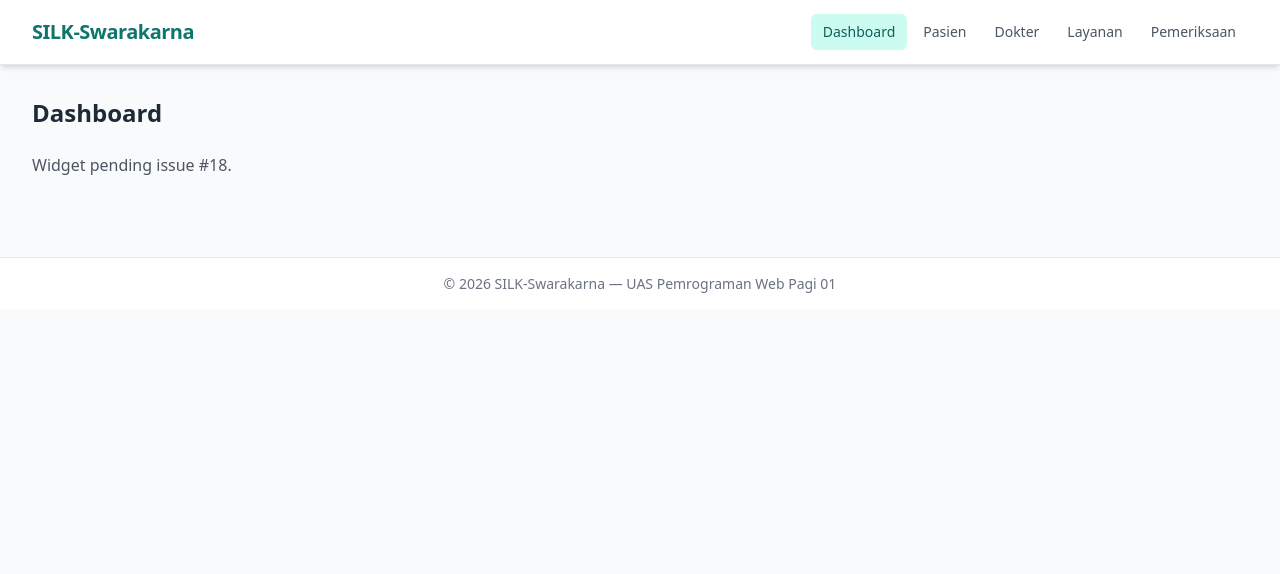
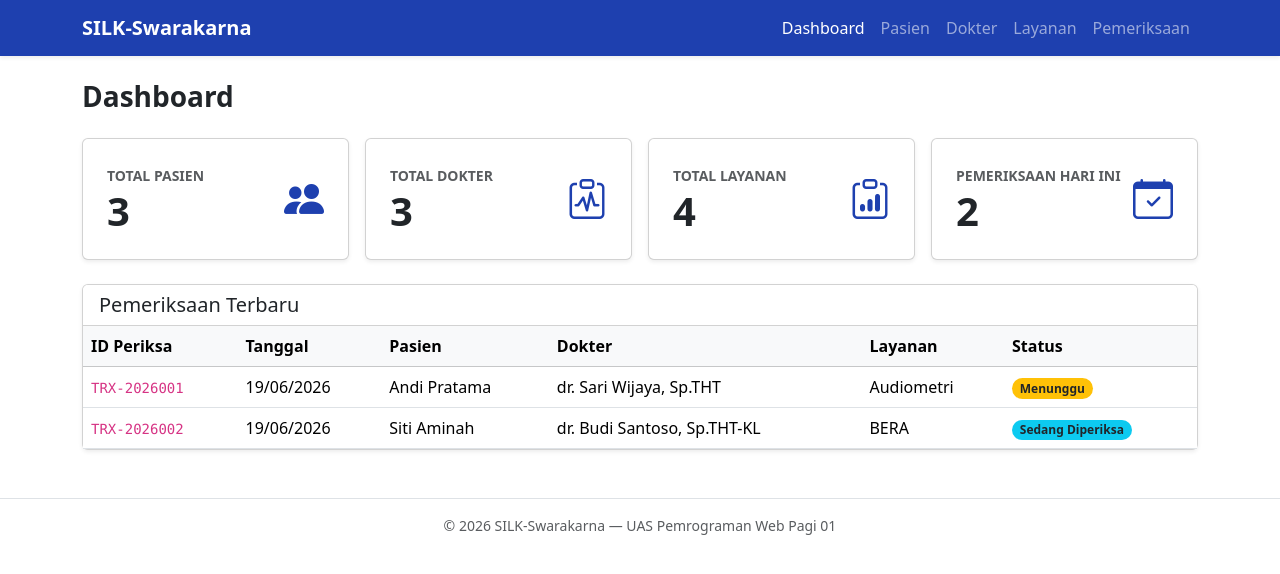
Before and after one commit to TudeOrangBiasa/silk-swarakarna-uas, a PHP site: page / in a window 1280 px wide. Shown: the top 574 px of the page. Run offline with PHP 8.4, Linux system fonts and the light colour scheme; some libraries are stand-ins or nearby versions.

Commit message:
feat: bootstrap 5 layout (#25)
- public/assets/css/app.css: --bs-primary navy #1e40af override
- views/layout/header.php: Bootstrap navbar (navbar-expand-lg), CDN includes,
  active link detection, page wrapper container
- views/layout/footer.php: Bootstrap JS CDN, copyright footer
- views/dashboard.php: 4 widget cards + Pemeriksaan Terbaru table
- views/_placeholder.php: placeholder for unimplemented views
- views/errors/404.php: 404 page with back-to-dashboard link
- Design system: Bootstrap 5.3, navy primary, Bahasa Indonesia

```diff
--- a/views/dashboard.php
+++ b/views/dashboard.php
@@ -1,9 +1,98 @@
-<?php
-$page_title = 'Dashboard - SILK-Swarakarna';
-require_once __DIR__ . '/layout/header.php';
-?>
+<!-- Dashboard content -- rendered via front controller layout -->
 
-<h2 class="text-2xl font-bold mb-6">Dashboard</h2>
-<p class="text-gray-600">Widget pending issue #18.</p>
+<h1 class="h3 fw-semibold mb-4">Dashboard</h1>
 
-<?php require_once __DIR__ . '/layout/footer.php'; ?>
+<div class="row g-3 mb-4">
+    <div class="col-12 col-md-6 col-lg-3">
+        <div class="card shadow-sm h-100">
+            <div class="card-body p-4">
+                <div class="d-flex align-items-center justify-content-between">
+                    <div>
+                        <small class="text-muted text-uppercase fw-semibold">Total Pasien</small>
+                        <div class="display-6 fw-bold">3</div>
+                    </div>
+                    <i class="bi bi-people-fill text-primary fs-1"></i>
+                </div>
+            </div>
+        </div>
+    </div>
+    <div class="col-12 col-md-6 col-lg-3">
+        <div class="card shadow-sm h-100">
+            <div class="card-body p-4">
+                <div class="d-flex align-items-center justify-content-between">
+                    <div>
+                        <small class="text-muted text-uppercase fw-semibold">Total Dokter</small>
+                        <div class="display-6 fw-bold">3</div>
+                    </div>
+                    <i class="bi bi-clipboard-pulse text-primary fs-1"></i>
+                </div>
+            </div>
+        </div>
+    </div>
+    <div class="col-12 col-md-6 col-lg-3">
+        <div class="card shadow-sm h-100">
+            <div class="card-body p-4">
+                <div class="d-flex align-items-center justify-content-between">
+                    <div>
+                        <small class="text-muted text-uppercase fw-semibold">Total Layanan</small>
+                        <div class="display-6 fw-bold">4</div>
+                    </div>
+                    <i class="bi bi-clipboard-data text-primary fs-1"></i>
+                </div>
+            </div>
+        </div>
+    </div>
+    <div class="col-12 col-md-6 col-lg-3">
+        <div class="card shadow-sm h-100">
+            <div class="card-body p-4">
+                <div class="d-flex align-items-center justify-content-between">
+                    <div>
+                        <small class="text-muted text-uppercase fw-semibold">Pemeriksaan Hari Ini</small>
+                        <div class="display-6 fw-bold">2</div>
+                    </div>
+                    <i class="bi bi-calendar-check text-primary fs-1"></i>
+                </div>
+            </div>
+        </div>
+    </div>
+</div>
+
+<div class="card shadow-sm">
+    <div class="card-header bg-white">
+        <h2 class="h5 mb-0">Pemeriksaan Terbaru</h2>
+    </div>
+    <div class="card-body p-0">
+        <div class="table-responsive">
+            <table class="table table-hover align-middle mb-0">
+                <thead class="table-light">
+                    <tr>
+                        <th>ID Periksa</th>
+                        <th>Tanggal</th>
+                        <th>Pasien</th>
+                        <th>Dokter</th>
+                        <th>Layanan</th>
+                        <th>Status</th>
+                    </tr>
+                </thead>
+                <tbody>
+                    <tr>
+                        <td><code>TRX-2026001</code></td>
+                        <td>19/06/2026</td>
+                        <td>Andi Pratama</td>
+                        <td>dr. Sari Wijaya, Sp.THT</td>
+                        <td>Audiometri</td>
+                        <td><span class="badge rounded-pill bg-warning text-dark">Menunggu</span></td>
+                    </tr>
+                    <tr>
+                        <td><code>TRX-2026002</code></td>
+                        <td>19/06/2026</td>
+                        <td>Siti Aminah</td>
+                        <td>dr. Budi Santoso, Sp.THT-KL</td>
+                        <td>BERA</td>
+                        <td><span class="badge rounded-pill bg-info text-dark">Sedang Diperiksa</span></td>
+                    </tr>
+                </tbody>
+            </table>
+        </div>
+    </div>
+</div>
--- a/views/layout/footer.php
+++ b/views/layout/footer.php
@@ -1,8 +1,7 @@
     </main>
-    <footer class="bg-white border-t border-gray-200 mt-12">
-        <div class="max-w-7xl mx-auto px-4 sm:px-6 lg:px-8 py-4 text-center text-sm text-gray-500">
-            &copy; 2026 SILK-Swarakarna — UAS Pemrograman Web Pagi 01
-        </div>
+    <footer class="bg-white border-top mt-4 py-3 text-center text-muted small">
+        &copy; 2026 SILK-Swarakarna — UAS Pemrograman Web Pagi 01
     </footer>
+    <script src="https://cdn.jsdelivr.net/npm/bootstrap@5.3.3/dist/js/bootstrap.bundle.min.js" defer></script>
 </body>
 </html>
--- a/views/layout/header.php
+++ b/views/layout/header.php
@@ -9,37 +9,39 @@ $current_uri = parse_url($_SERVER['REQUEST_URI'], PHP_URL_PATH);
     <meta charset="UTF-8">
     <meta name="viewport" content="width=device-width, initial-scale=1.0">
     <title><?= htmlspecialchars($page_title) ?></title>
-    <script src="https://cdn.tailwindcss.com"></script>
+    <link rel="stylesheet" href="https://cdn.jsdelivr.net/npm/bootstrap@5.3.3/dist/css/bootstrap.min.css">
+    <link rel="stylesheet" href="https://cdn.jsdelivr.net/npm/bootstrap-icons@1.11.3/font/bootstrap-icons.css">
+    <link rel="stylesheet" href="<?= APP_URL ?>/assets/css/app.css">
+    <script src="https://cdn.jsdelivr.net/npm/bootstrap@5.3.3/dist/js/bootstrap.bundle.min.js" defer></script>
 </head>
-<body class="bg-gray-50 text-gray-800 antialiased">
-    <nav class="bg-white shadow-md border-b border-gray-200">
-        <div class="max-w-7xl mx-auto px-4 sm:px-6 lg:px-8">
-            <div class="flex items-center justify-between h-16">
-                <a href="<?= APP_URL ?>" class="text-xl font-bold text-teal-700 tracking-tight">
-                    SILK-Swarakarna
-                </a>
-                <div class="flex space-x-1">
+<body class="bg-body">
+    <nav class="navbar navbar-expand-lg navbar-dark bg-primary shadow-sm">
+        <div class="container">
+            <a class="navbar-brand fw-bold" href="<?= APP_URL ?>">SILK-Swarakarna</a>
+            <button class="navbar-toggler" type="button" data-bs-toggle="collapse" data-bs-target="#nav">
+                <span class="navbar-toggler-icon"></span>
+            </button>
+            <div class="collapse navbar-collapse" id="nav">
+                <ul class="navbar-nav ms-auto">
                     <?php
                     $navLinks = [
-                        '/'          => 'Dashboard',
-                        '/pasien'    => 'Pasien',
-                        '/dokter'    => 'Dokter',
-                        '/layanan'   => 'Layanan',
-                        '/pemeriksaan' => 'Pemeriksaan',
+                        '/'             => 'Dashboard',
+                        '/pasien'       => 'Pasien',
+                        '/dokter'       => 'Dokter',
+                        '/layanan'      => 'Layanan',
+                        '/pemeriksaan'  => 'Pemeriksaan',
                     ];
                     foreach ($navLinks as $path => $label):
                         $active = $current_uri === $path || str_starts_with($current_uri, $path . '/');
                     ?>
-                        <a href="<?= $path ?>"
-                           class="px-3 py-2 rounded-md text-sm font-medium transition
-                                  <?= $active
-                                      ? 'bg-teal-100 text-teal-800'
-                                      : 'text-gray-600 hover:bg-gray-100 hover:text-gray-900' ?>">
-                            <?= $label ?>
-                        </a>
+                        <li class="nav-item">
+                            <a class="nav-link<?= $active ? ' active' : '' ?>" href="<?= $path ?>"<?= $active ? ' aria-current="page"' : '' ?>>
+                                <?= $label ?>
+                            </a>
+                        </li>
                     <?php endforeach; ?>
-                </div>
+                </ul>
             </div>
         </div>
     </nav>
-    <main class="max-w-7xl mx-auto px-4 sm:px-6 lg:px-8 py-8">
+    <main class="container py-4">
```
Also changed, not shown: views/_placeholder.php (added, +11 -0 lines), views/errors/404.php (added, +11 -0 lines), public/assets/css/app.css (added).
